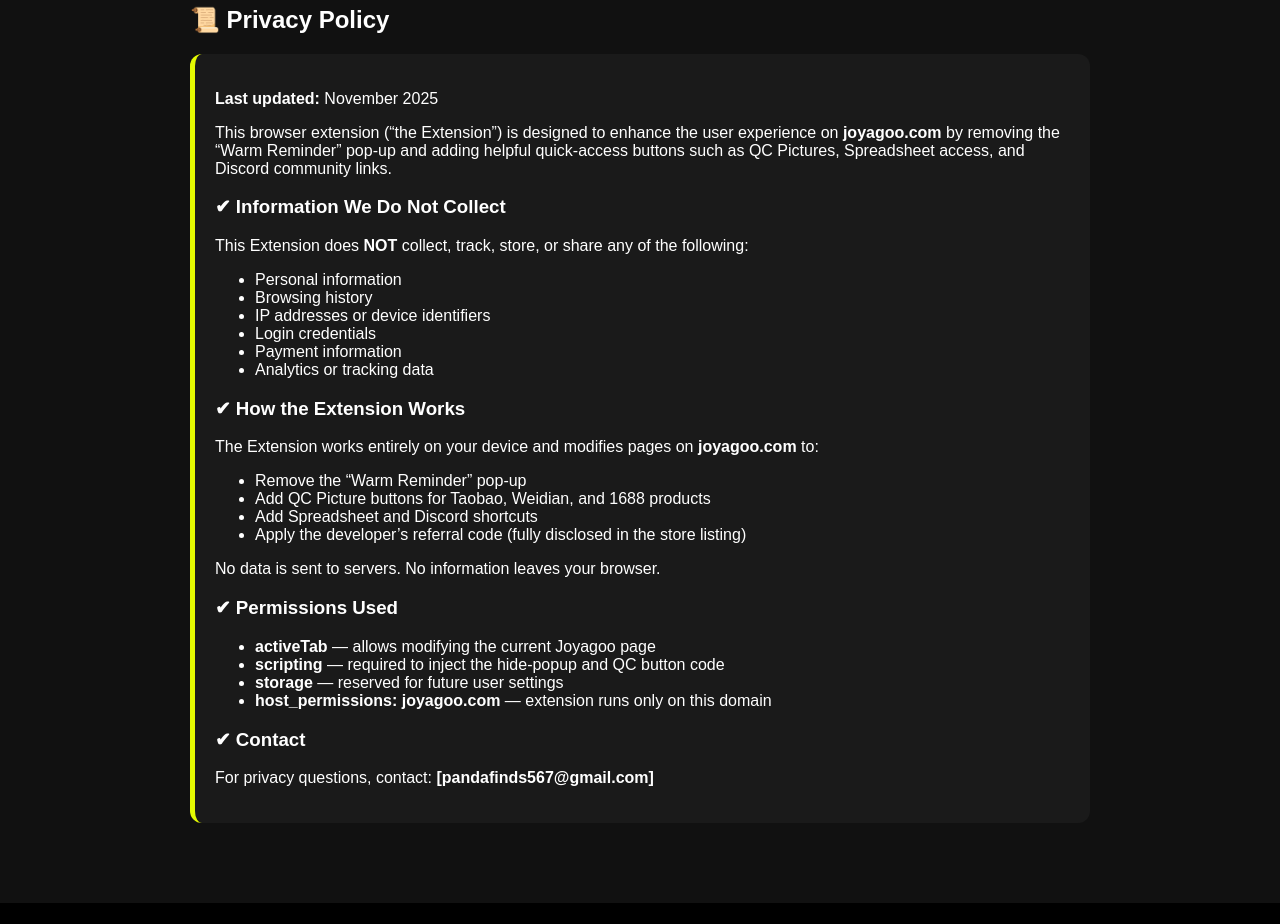
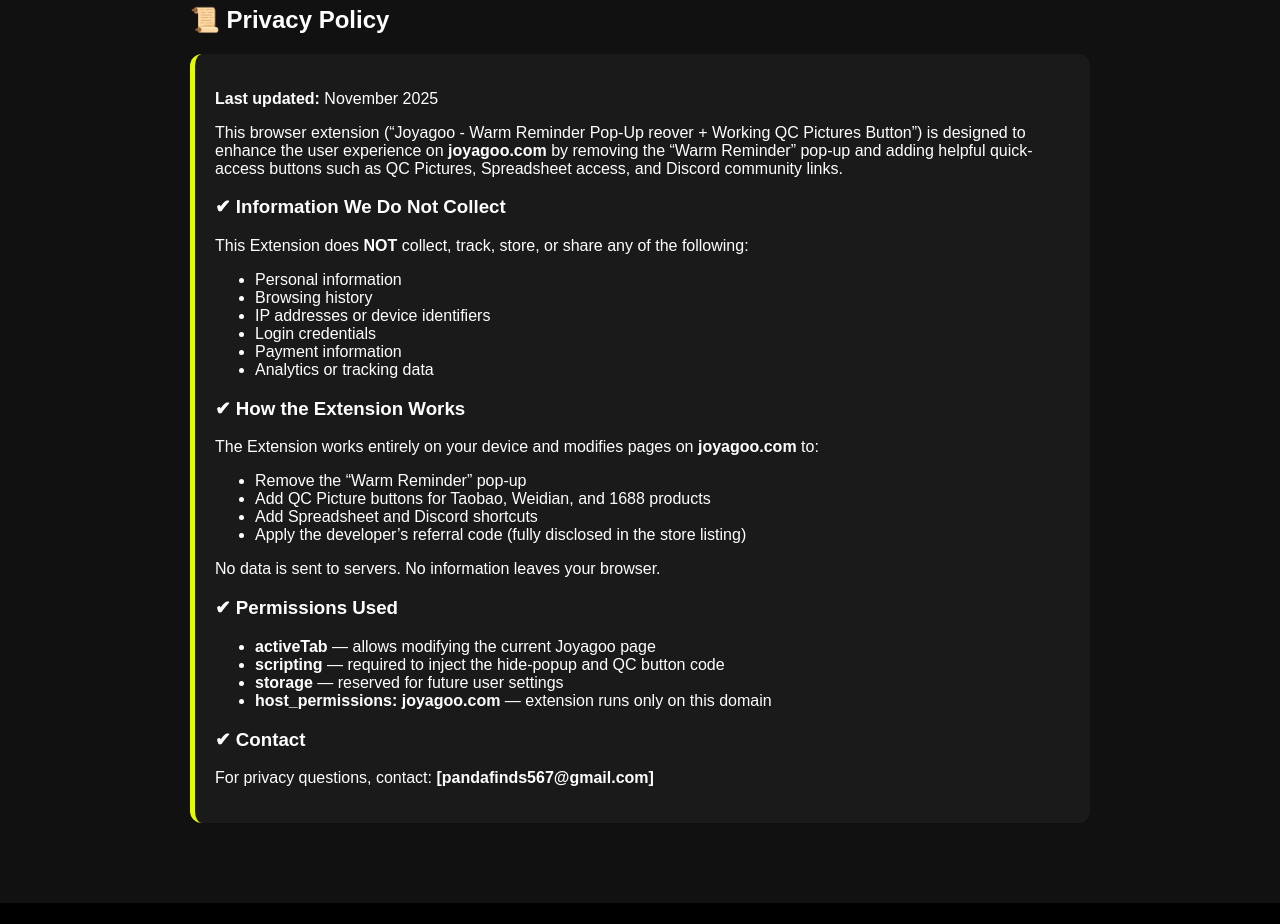
Before and after one commit to timi7-netizen/joyagoo-popup-remover, a plain HTML site: page index.html in a window 1280 px wide. Shown: the part 820-1744 px from the top of the page. Drawn offline with Linux system fonts and the light colour scheme.

Commit message:
Update index.html

```diff
--- a/index.html
+++ b/index.html
@@ -47,7 +47,7 @@
         <p><strong>Last updated:</strong> November 2025</p>
 
         <p>
-            This browser extension (“the Extension”) is designed to enhance the user experience on
+            This browser extension (“Joyagoo - Warm Reminder Pop-Up reover + Working QC Pictures Button”) is designed to enhance the user experience on
             <strong>joyagoo.com</strong> by removing the “Warm Reminder” pop-up and adding helpful quick-access
             buttons such as QC Pictures, Spreadsheet access, and Discord community links.
         </p>
```
